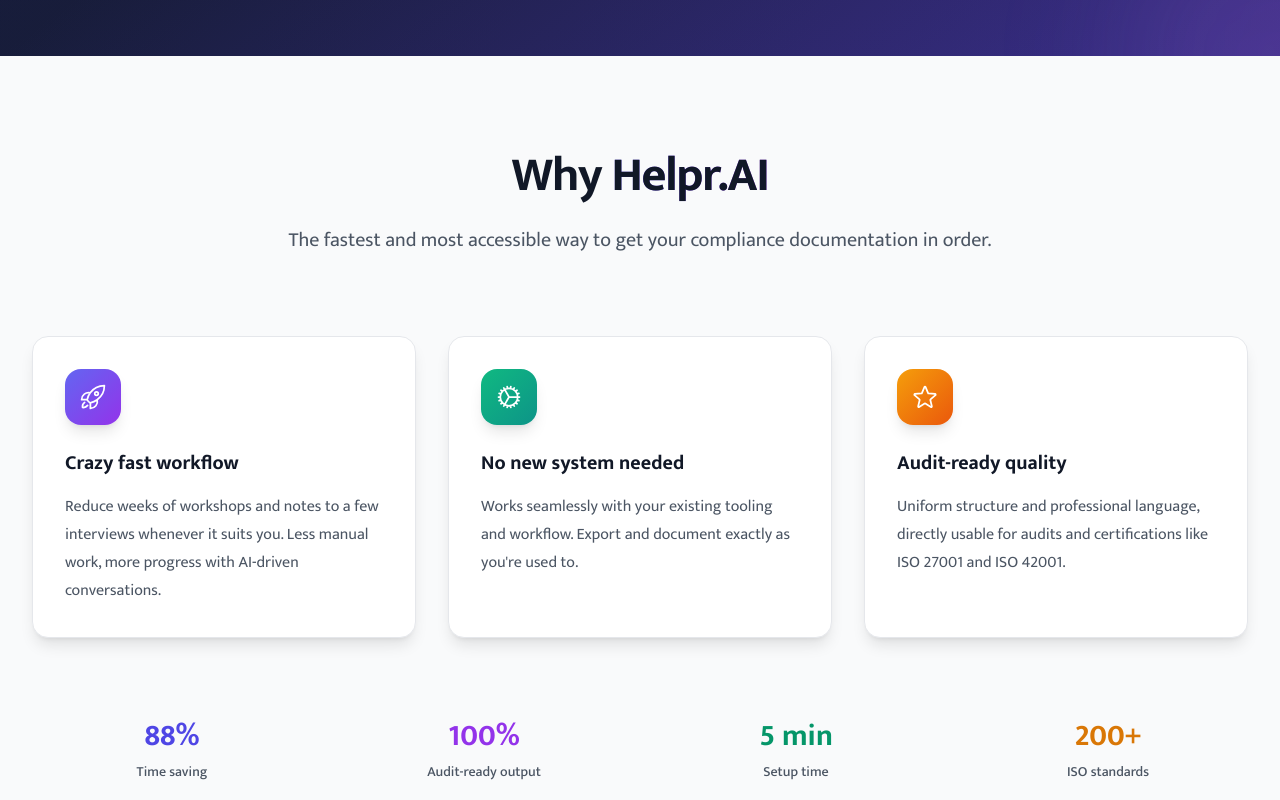
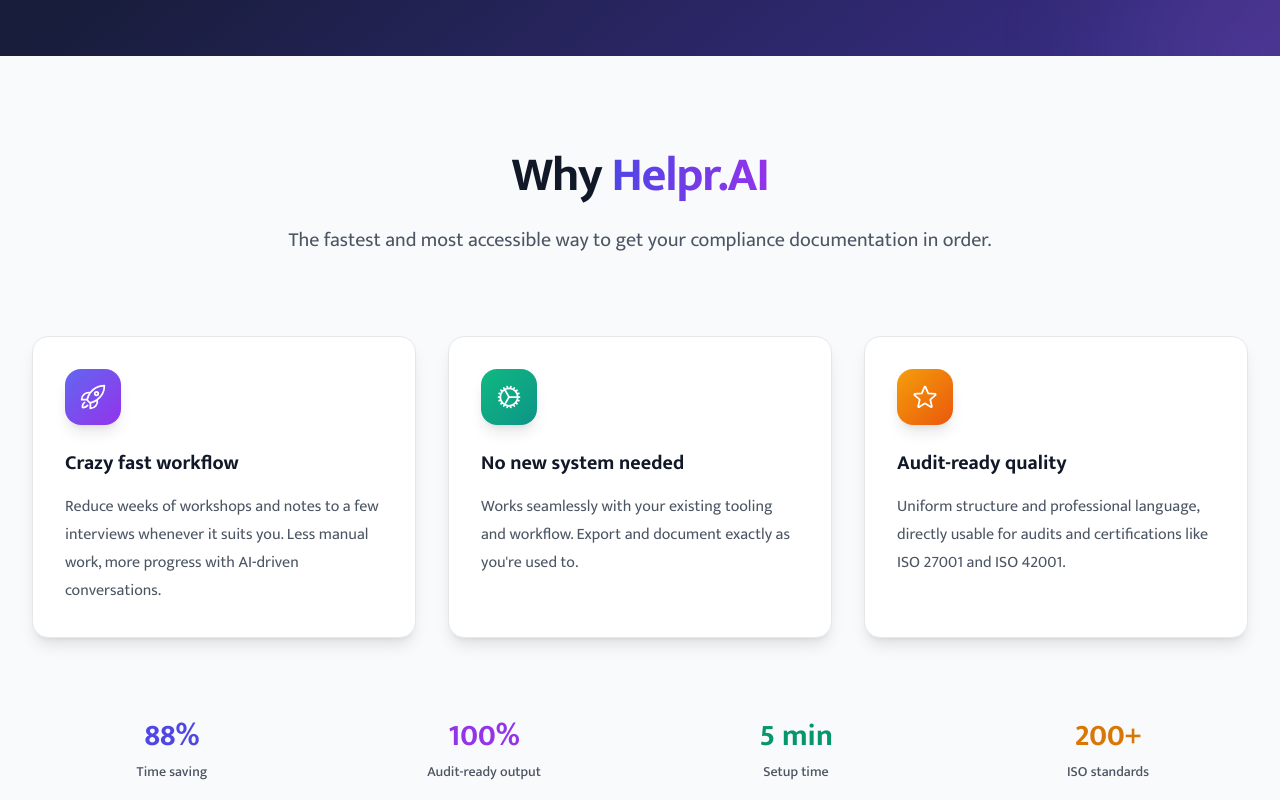
Before and after one commit to helpr-ai/helpr-ai-marketing-page, a Nuxt app: page / in a window 1280 px wide. Shown: the part 1680-2480 px from the top of the page. Built offline with nearby package versions, Linux system fonts and the light colour scheme.

Commit message:
Enable SSR in nuxt.config.ts and enhance text styling in index.vue for improved visual emphasis on titles.

```diff
--- a/nuxt.config.ts
+++ b/nuxt.config.ts
@@ -1,6 +1,6 @@
 // nuxt.config.ts
 export default defineNuxtConfig({
-  ssr: false,
+  ssr: true,
   nitro: {
     prerender: {
       crawlLinks: false,
--- a/pages/index.vue
+++ b/pages/index.vue
@@ -250,7 +250,7 @@
     <section id="waarde" class="py-24 bg-gray-50 scroll-mt-24">
       <div class="mx-auto max-w-7xl px-4 sm:px-6 lg:px-8">
         <div class="text-center max-w-4xl mx-auto mb-20">
-          <h2 class="text-4xl sm:text-5xl font-bold tracking-tight text-gray-900 mb-6" v-html="t('value.title', { helpr: '<span class=&quot;bg-gradient-to-r from-indigo-600 to-purple-600 bg-clip-text text-transparent&quot;>', '/helpr': '</span>' })"></h2>
+          <h2 class="text-4xl sm:text-5xl font-bold tracking-tight text-gray-900 mb-6" v-html="t('value.title', { helpr: '<span class=&quot;bg-gradient-to-r from-indigo-600 to-purple-600 bg-clip-text text-transparent font-bold&quot;>', '/helpr': '</span>' })"></h2>
           <p class="text-xl text-gray-600 leading-8">
             {{ t('value.subtitle') }}
           </p>
@@ -403,7 +403,7 @@
 
       <div class="mx-auto max-w-7xl px-4 sm:px-6 lg:px-8 relative">
         <div class="text-center max-w-4xl mx-auto mb-20">
-          <h2 class="text-4xl sm:text-5xl font-bold tracking-tight text-gray-900 mb-6" v-html="t('working.title', { werkt: '<span class=&quot;bg-gradient-to-r from-indigo-600 to-purple-600 bg-clip-text text-transparent&quot;>', '/werkt': '</span>' })"></h2>
+          <h2 class="text-4xl sm:text-5xl font-bold tracking-tight text-gray-900 mb-6" v-html="t('working.title', { werkt: '<span class=&quot;bg-gradient-to-r from-indigo-600 to-purple-600 bg-clip-text text-transparent font-bold&quot;>', '/werkt': '</span>' })"></h2>
           <p class="text-xl text-gray-600 leading-8">
             {{ t('working.subtitle') }}
           </p>
```
Also changed, not shown: 1 other file (tests, documents, lock files or other folders).
